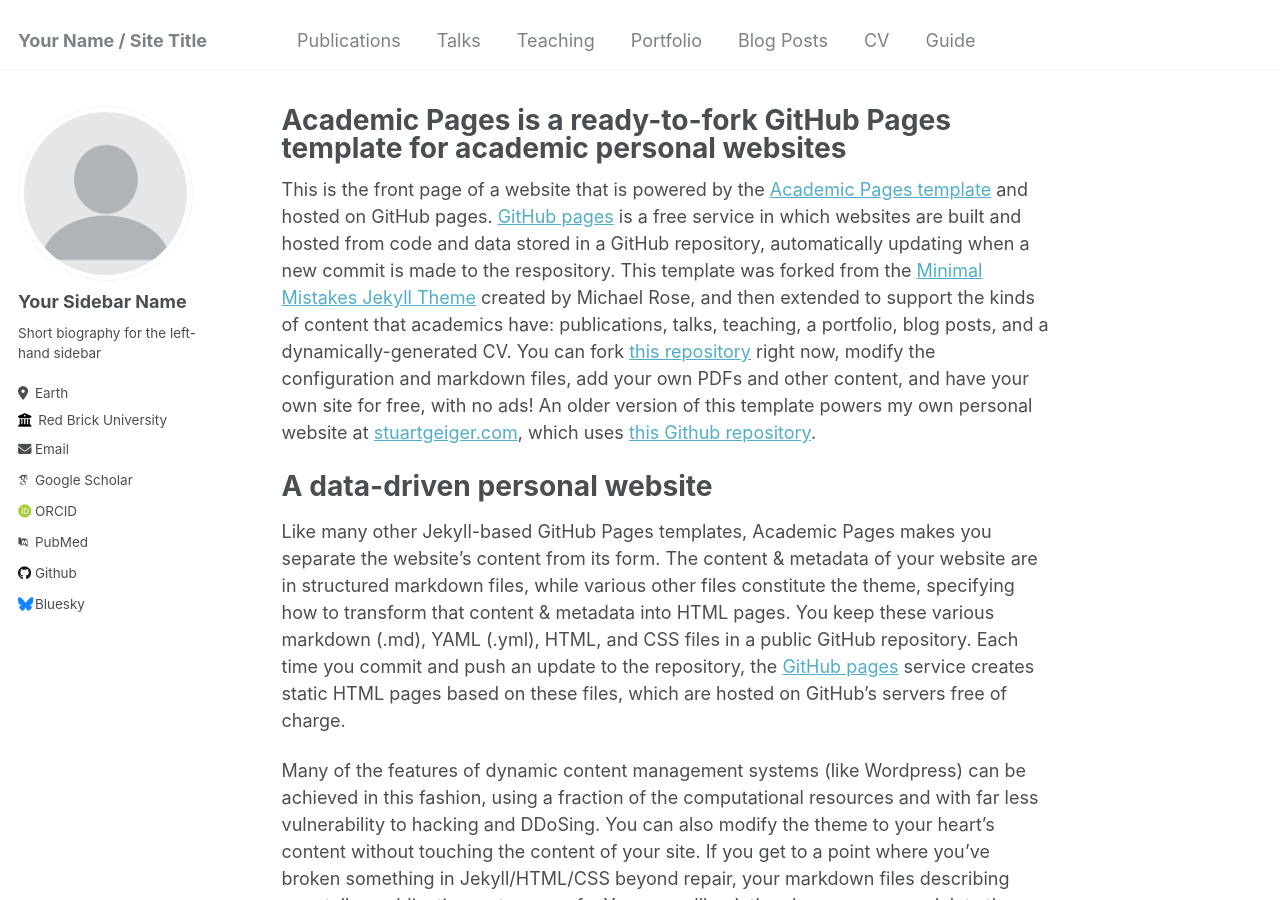
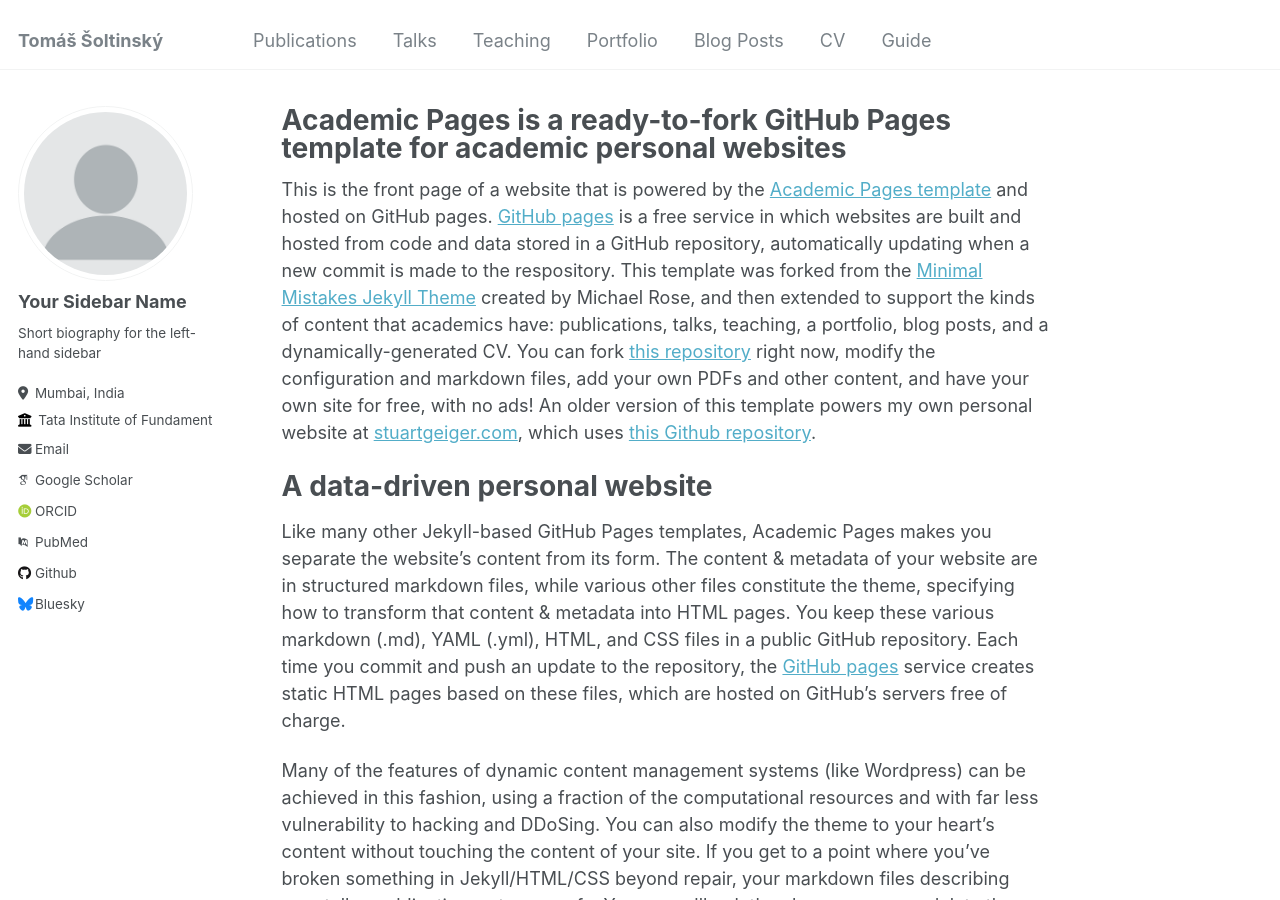
Before and after one commit to tomassoltinsky/tomassoltinsky.github.io, a Jekyll site: the page built from _pages/about.md, in a window 1280 px wide and 900 px high. Built offline with Jekyll 4.4.1, drawn with Linux system fonts in a browser that asks for light colours; some web fonts are replaced.

Commit message:
Update _config.yml

```diff
--- a/_config.yml
+++ b/_config.yml
@@ -8,13 +8,13 @@
 
 # Basic Site Settings
 locale                   : "en-US"
-title                    : "Your Name / Site Title"
+title                    : "Tomáš Šoltinský"
 title_separator          : "-"
 name                     : &name "Your Name"
 description              : &description "personal description"
-url                      : https://academicpages.github.io # the base hostname & protocol for your site e.g. "https://mmistakes.github.io"
+url                      : https://tomassoltinsky.github.io/ # the base hostname & protocol for your site e.g. "https://mmistakes.github.io"
 baseurl                  : "" # the subpath of your site, e.g. "/blog"
-repository               : "academicpages/academicpages.github.io"
+repository               : "tomassoltinsky/tomassoltinsky.github.io"
 
 # Site Author - The following control what appear as part of the author content on the side bar.
 #               If a field is blank the icon and link will not appear, otherwise it will be shown.
@@ -25,10 +25,10 @@
   name             : "Your Sidebar Name"
   pronouns         : # example: "she/her"
   bio              : "Short biography for the left-hand sidebar"
-  location         : "Earth"
-  employer         : "Red Brick University"
+  location         : "Mumbai, India"
+  employer         : "Tata Institute of Fundamental Research"
   uri              : # URL
-  email            : "none@example.org"
+  email            : "tomas.soltinsky@tifr.res.in"
 
   # Academic websites
   arxiv            : # URL - Update with the correct link to your profile
```
